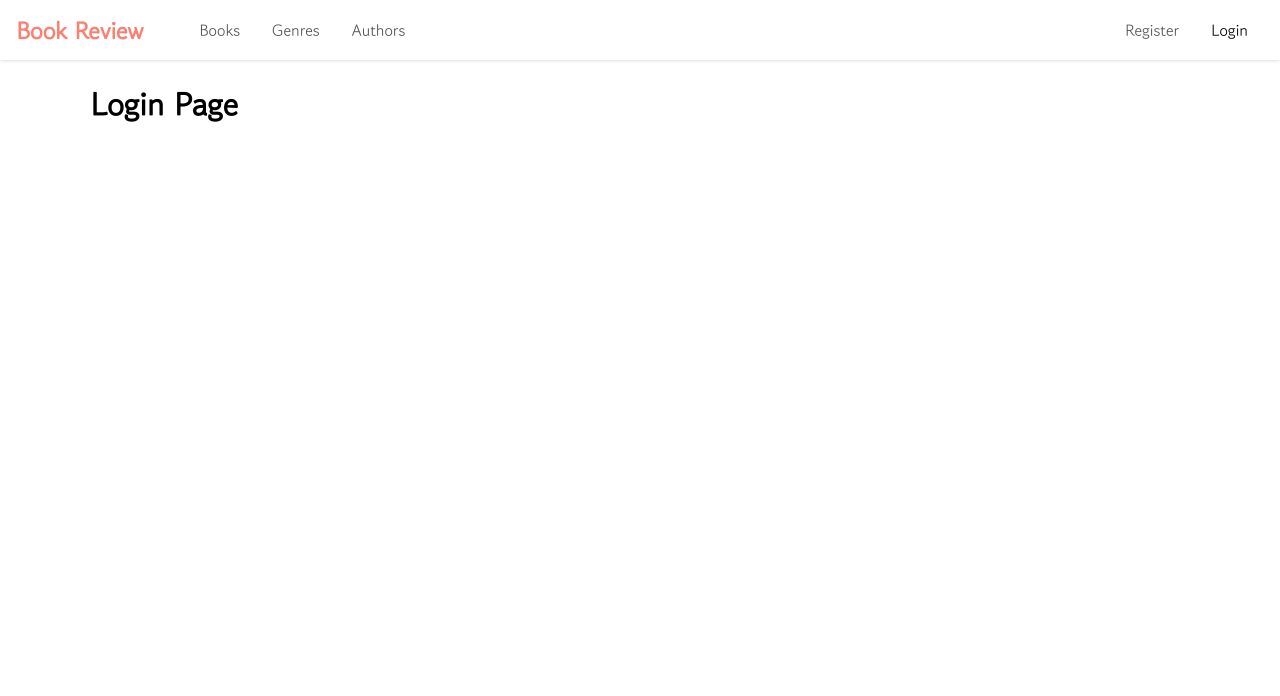
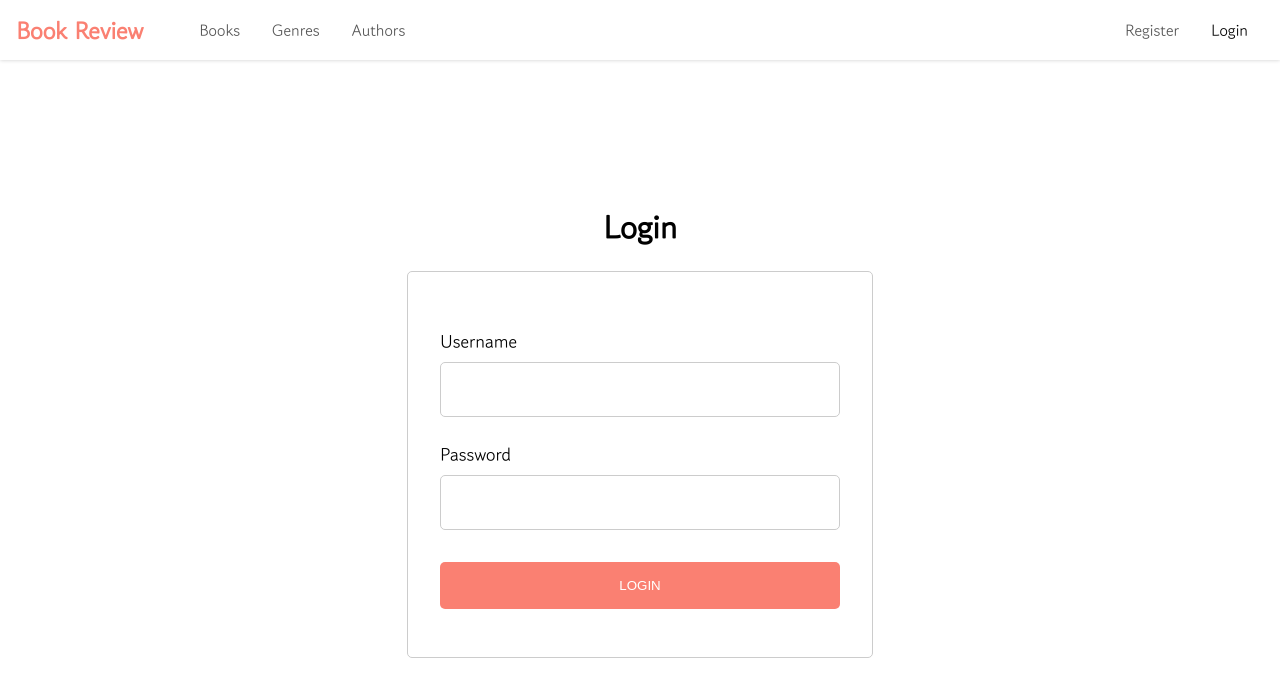
Before and after one commit to W1ckedD/book_review_client_nextjs, a Next.js app: page /login in a window 1280 px wide. Shown: the top 696 px of the page. Built offline with nearby package versions, Linux system fonts and the light colour scheme.

Commit message:
created login page elements and styles

```diff
--- a/pages/login.js
+++ b/pages/login.js
@@ -1,9 +1,51 @@
-import Layout from "@components/Layout/Layout"
+import { useState } from "react";
+import Layout from "@components/Layout/Layout";
+import styles from "@styles/Login.module.css";
 
-export default function login() {
+export default function Login() {
+  const [username, setUsername] = useState("");
+  const [password, setPassword] = useState("");
+
+  const handleChange = (e) => {
+    switch (e.target.name) {
+      case "username":
+        setUsername(e.target.value);
+        break;
+      case "password":
+        setPassword(e.target.value);
+        break;
+      default:
+        break;
+    }
+  };
   return (
     <Layout title="Login">
-      <h1>Login Page</h1>
+      <div className={styles.center}>
+        <h1>Login</h1>
+        <form className={styles.form}>
+          <div className={styles.formGroup}>
+            <label>Username</label>
+            <input
+              className={styles.formControl}
+              name="username"
+              type="text"
+              onChange={handleChange}
+              value={username}
+            />
+          </div>
+          <div className={styles.formGroup}>
+            <label>Password</label>
+            <input
+              className={styles.formControl}
+              name="password"
+              type="password"
+              onChange={handleChange}
+              value={password}
+            />
+          </div>
+          <button type="submit" className={styles.btnPrimary}>Login</button>
+        </form>
+      </div>
     </Layout>
-  )
+  );
 }
--- /dev/null
+++ b/styles/Login.module.css
@@ -0,0 +1,46 @@
+.center {
+  width: 100%;
+  height: calc(100vh - 80px);
+  display: flex;
+  flex-direction: column;
+  justify-content: center;
+  align-items: center;
+}
+
+.form {
+  padding: 2rem;
+  border-radius: 5px;
+  border: solid 1px #ccc;
+}
+
+.formGroup {
+  display: flex;
+  flex-direction: column;
+  margin: 1rem 0;
+}
+
+.formGroup label {
+  padding: 0.5rem 0;
+  font-size: 18px;
+}
+
+.formControl {
+  width: 400px;
+  padding: 1rem;
+  font-size: 18px;
+  border-radius: 5px;
+  border: solid #ccc 1px;
+}
+
+.btnPrimary {
+  border: none;
+  border-radius: 5px;
+  color: white;
+  text-transform: uppercase;
+  width: 100%;
+  padding: 1rem;
+  text-align: center;
+  background-color: salmon;
+  cursor: pointer;
+  margin: 1rem 0;
+}
```
Also changed, not shown: pages/register.js (+51 -0 lines), 1 other file (tests, documents, lock files or other folders).
